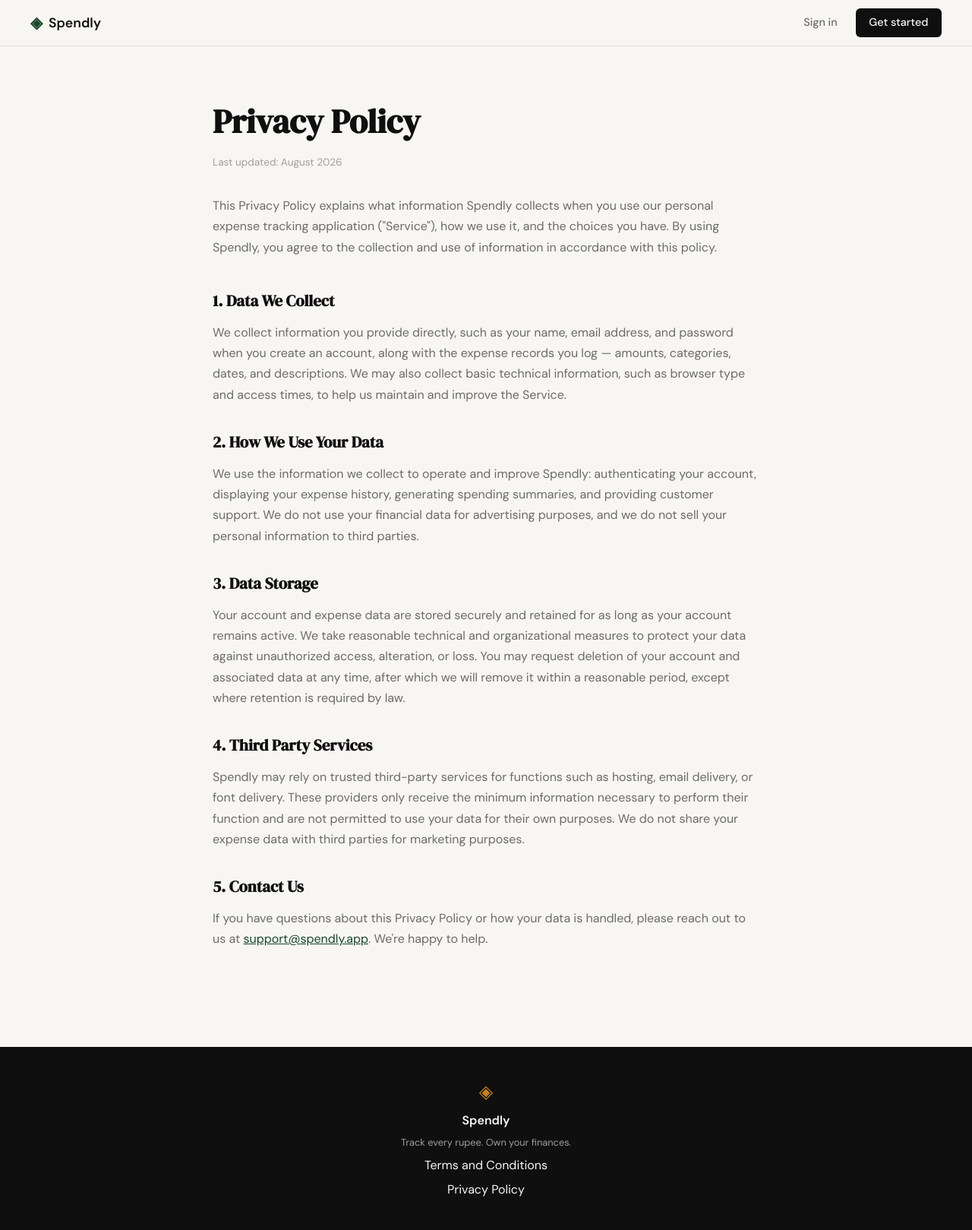
After one commit to srianant58/spendly-learning, a Flask app: page /privacy in a window 1280 px wide. The commit adds this page. Shown: the whole page at 76% size. Run offline with Flask 3, Linux system fonts and the light colour scheme.

Commit message:
landing: add privacy policy page and route

```diff
--- a/app.py
+++ b/app.py
@@ -25,6 +25,11 @@ def login():
 @app.route("/terms")
 def terms():
     return render_template("terms.html")
+
+
+@app.route("/privacy")
+def privacy():
+    return render_template("privacy.html")
 
 
 # ------------------------------------------------------------------ #
--- a/static/css/style.css
+++ b/static/css/style.css
@@ -416,6 +416,11 @@ a { color: inherit; text-decoration: none; }
     line-height: 1.7;
 }
 
+.legal-link {
+    color: var(--accent);
+    text-decoration: underline;
+}
+
 /* ------------------------------------------------------------------ */
 /* Auth pages                                                          */
 /* ------------------------------------------------------------------ */
--- a/templates/base.html
+++ b/templates/base.html
@@ -35,7 +35,7 @@
             <span class="footer-name">Spendly</span>
             <p class="footer-copy">Track every rupee. Own your finances.</p>
             <a href="{{ url_for('terms') }}">Terms and Conditions</a>
-            <a href="#">Privacy Policy</a>
+            <a href="{{ url_for('privacy') }}">Privacy Policy</a>
         </div>
     </footer>
 
--- /dev/null
+++ b/templates/privacy.html
@@ -0,0 +1,75 @@
+{% extends "base.html" %}
+
+{% block title %}Privacy Policy — Spendly{% endblock %}
+
+{% block content %}
+
+<section class="legal">
+    <div class="legal-inner">
+        <h1 class="legal-title">Privacy Policy</h1>
+        <p class="legal-updated">Last updated: August 2026</p>
+
+        <p class="legal-intro">
+            This Privacy Policy explains what information Spendly collects when you use our
+            personal expense tracking application ("Service"), how we use it, and the choices
+            you have. By using Spendly, you agree to the collection and use of information in
+            accordance with this policy.
+        </p>
+
+        <div class="legal-section">
+            <h2>1. Data We Collect</h2>
+            <p>
+                We collect information you provide directly, such as your name, email address,
+                and password when you create an account, along with the expense records you log
+                — amounts, categories, dates, and descriptions. We may also collect basic
+                technical information, such as browser type and access times, to help us maintain
+                and improve the Service.
+            </p>
+        </div>
+
+        <div class="legal-section">
+            <h2>2. How We Use Your Data</h2>
+            <p>
+                We use the information we collect to operate and improve Spendly: authenticating
+                your account, displaying your expense history, generating spending summaries, and
+                providing customer support. We do not use your financial data for advertising
+                purposes, and we do not sell your personal information to third parties.
+            </p>
+        </div>
+
+        <div class="legal-section">
+            <h2>3. Data Storage</h2>
+            <p>
+                Your account and expense data are stored securely and retained for as long as
+                your account remains active. We take reasonable technical and organizational
+                measures to protect your data against unauthorized access, alteration, or loss.
+                You may request deletion of your account and associated data at any time, after
+                which we will remove it within a reasonable period, except where retention is
+                required by law.
+            </p>
+        </div>
+
+        <div class="legal-section">
+            <h2>4. Third Party Services</h2>
+            <p>
+                Spendly may rely on trusted third-party services for functions such as hosting,
+                email delivery, or font delivery. These providers only receive the minimum
+                information necessary to perform their function and are not permitted to use your
+                data for their own purposes. We do not share your expense data with third parties
+                for marketing purposes.
+            </p>
+        </div>
+
+        <div class="legal-section">
+            <h2>5. Contact Us</h2>
+            <p>
+                If you have questions about this Privacy Policy or how your data is handled,
+                please reach out to us at
+                <a href="mailto:support@spendly.app" class="legal-link">support@spendly.app</a>.
+                We're happy to help.
+            </p>
+        </div>
+    </div>
+</section>
+
+{% endblock %}
```
